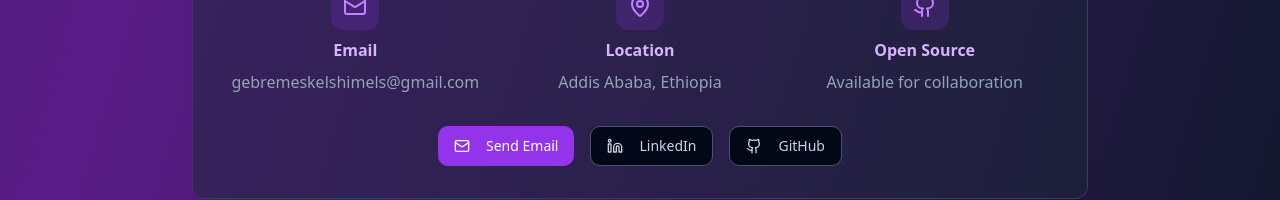
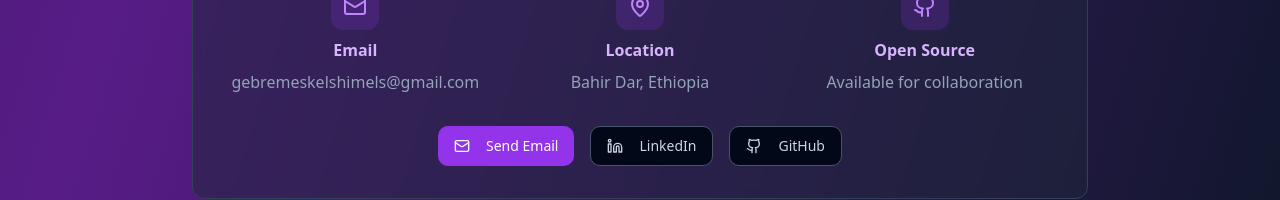
Before and after one commit to gebre-tech/AboutMe, a Next.js app: page / in a window 1280 px wide. Shown: the part 3864-4064 px from the top of the page. Built offline with nearby package versions, Linux system fonts and the light colour scheme.

Commit message:
Update contact.tsx

```diff
--- a/components/contact.tsx
+++ b/components/contact.tsx
@@ -40,7 +40,7 @@ export function Contact() {
                     <MapPin className="w-6 h-6 text-purple-400" />
                   </div>
                   <h4 className="font-semibold text-purple-300">Location</h4>
-                  <span className="text-slate-400">Addis Ababa, Ethiopia</span>
+                  <span className="text-slate-400">Bahir Dar, Ethiopia</span>
                 </div>
 
                 <div className="flex flex-col items-center space-y-2">
```
